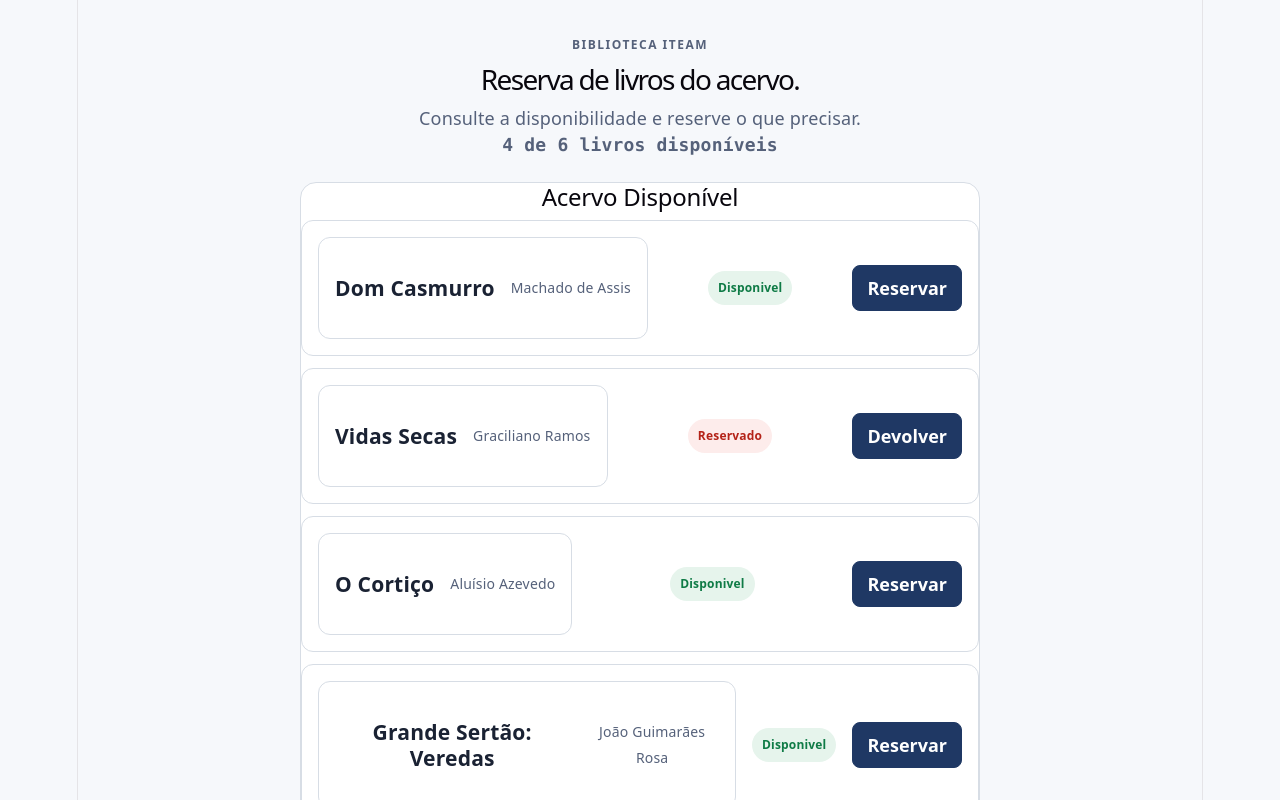
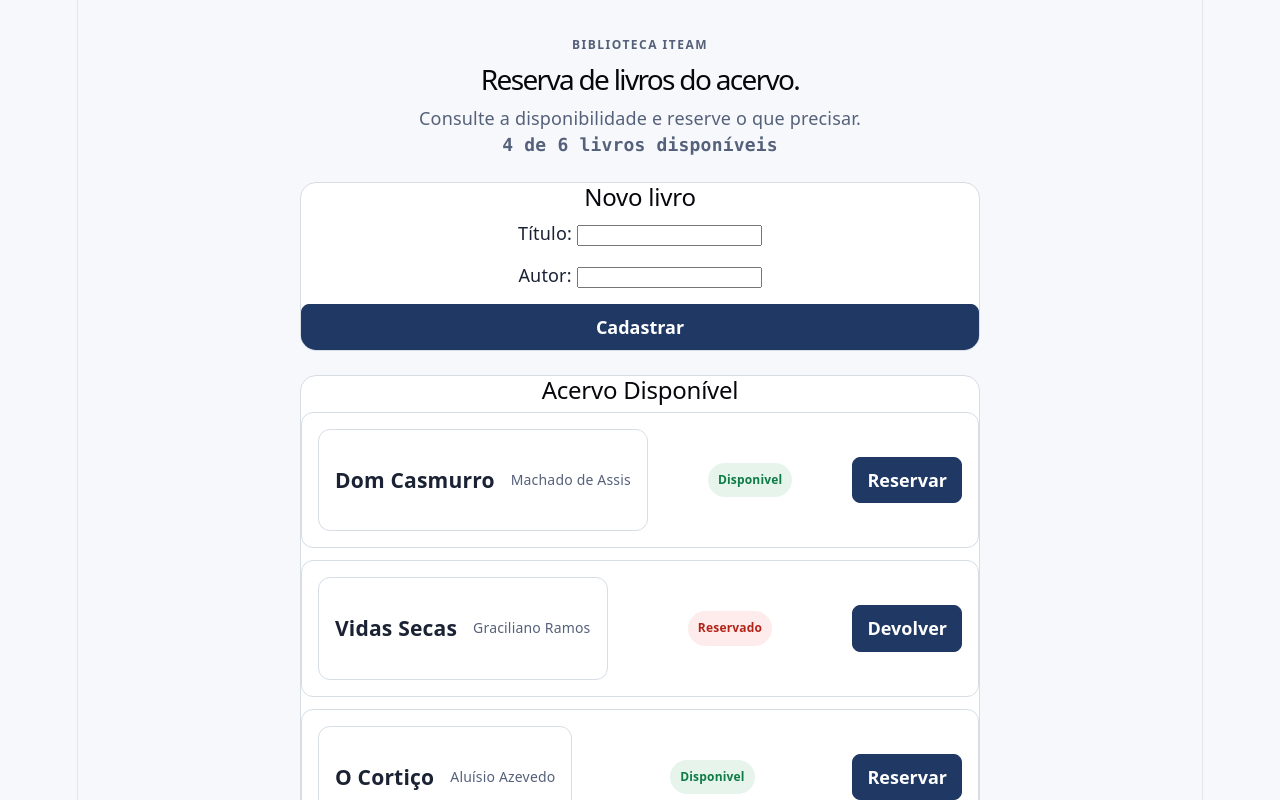
Before and after one commit to MenezesVic/reserva-biblioteca-victor-menezes, a React (Vite) app: page / in a window 1280 px wide. Shown: the top 800 px of the page. Built offline with nearby package versions, Linux system fonts and the light colour scheme.

Commit message:
feat: adiciona formulario de cadastro de livros

```diff
--- a/src/App.jsx
+++ b/src/App.jsx
@@ -3,6 +3,7 @@ import "./App.css";
 import BookList from "./components/BookList";
 import Panel from "./components/Panel";
 import { books } from "./data/books";
+import BookForm from "./components/BookForm";
 
 export default function App() {
   // 2. Guarda a lista de livros no estado
@@ -27,6 +28,11 @@ export default function App() {
     setBookList(updatedBooks);
   }
 
+  // Nova função para adicionar o livro mantendo a imutabilidade
+  function handleAddBook(newBook) {
+    setBookList([...bookList, newBook])
+  }
+
   return (
     <main className="app">
       <header className="hero">
@@ -34,7 +40,6 @@ export default function App() {
         <h1>Reserva de livros do acervo.</h1>
         <p>Consulte a disponibilidade e reserve o que precisar.</p>
 
-        {/* Mostrando o contador no topo da página */}
         <p className="counter">
           <strong>
             {availableBooks} de {totalBooks} livros disponíveis
@@ -42,6 +47,10 @@ export default function App() {
         </p>
       </header>
 
+      <Panel title="Novo livro">
+        <BookForm onAddBook={handleAddBook} />
+      </Panel>
+
       <Panel title="Acervo Disponível">
         <BookList books={bookList} onReserve={handleReserve} />
       </Panel>
--- /dev/null
+++ b/src/components/BookForm.jsx
@@ -0,0 +1,74 @@
+// src/components/BookForm.jsx
+import { useState } from "react";
+
+export default function BookForm({ onAddBook }) {
+  // Estado para os campos do formulário
+  const [formData, setFormData] = useState({ title: "", author: "" });
+  // Estado para a mensagem de erro
+  const [error, setError] = useState("");
+
+  // Único handleChange cuidando de todos os campos
+  function handleChange(event) {
+    const { name, value } = event.target;
+    // Usa a "chave calculada" [name] para atualizar o campo certo
+    setFormData((prev) => ({ ...prev, [name]: value }));
+  }
+
+  function handleSubmit(event) {
+    event.preventDefault(); // Impede a página de recarregar
+
+    // Verificação de campos vazios
+    if (formData.title.trim() === "" || formData.author.trim() === "") {
+      setError("Preencha o título e o autor.");
+      return; // Para a execução aqui e não cadastra
+    }
+
+    // Cria o objeto do novo livro com as exigências da etapa
+    const newBook = {
+      id: crypto.randomUUID(), // Gera um ID único aleatório
+      title: formData.title,
+      author: formData.author,
+      available: true,
+    };
+
+    // Envia o livro pronto para a função do App
+    onAddBook(newBook);
+
+    // Limpa os campos e some com a mensagem de erro
+    setFormData({ title: "", author: "" });
+    setError("");
+  }
+
+  return (
+    <form onSubmit={handleSubmit} className="book-form">
+      {/* Exibe a mensagem condicionalmente se houver erro */}
+      {error && (
+        <p className="error-message" style={{ color: "red" }}>
+          {error}
+        </p>
+      )}
+
+      <div>
+        <label htmlFor="title">Título: </label>
+        <input
+          id="title"
+          name="title" // Tem que ser exatamente o nome da chave no estado
+          value={formData.title}
+          onChange={handleChange}
+        />
+      </div>
+
+      <div>
+        <label htmlFor="author">Autor: </label>
+        <input
+          id="author"
+          name="author" // Tem que ser exatamente o nome da chave no estado
+          value={formData.author}
+          onChange={handleChange}
+        />
+      </div>
+
+      <button type="submit">Cadastrar</button>
+    </form>
+  );
+}
```
